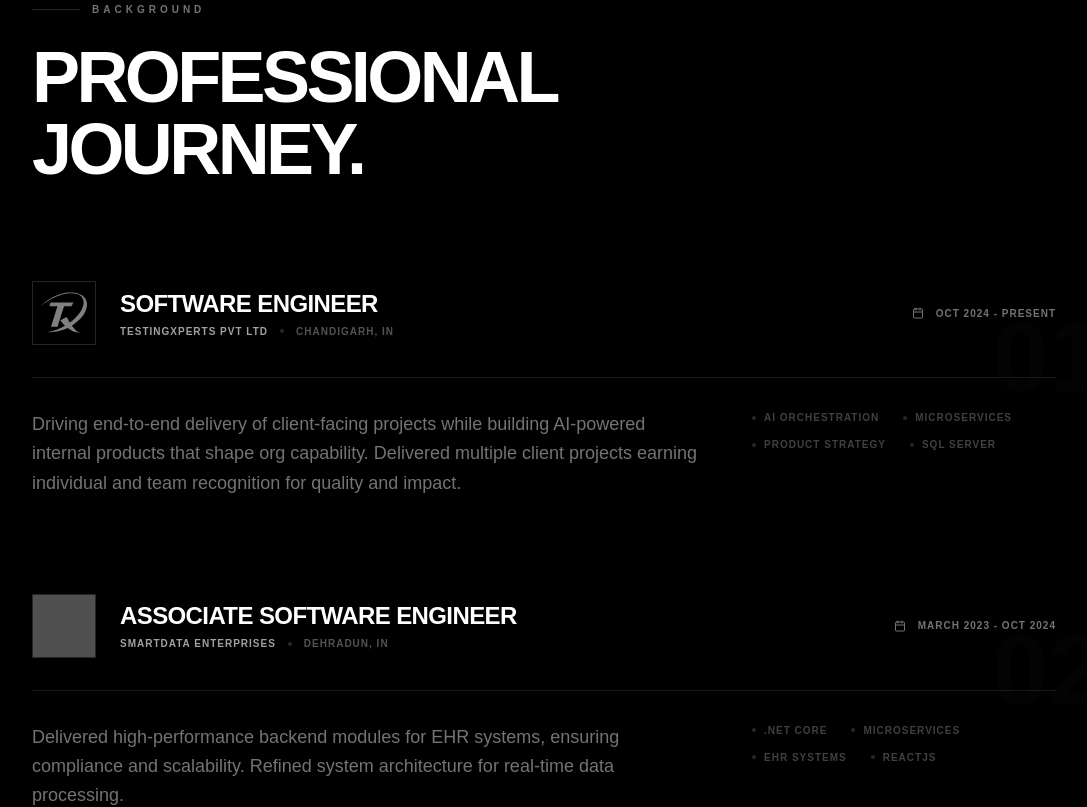
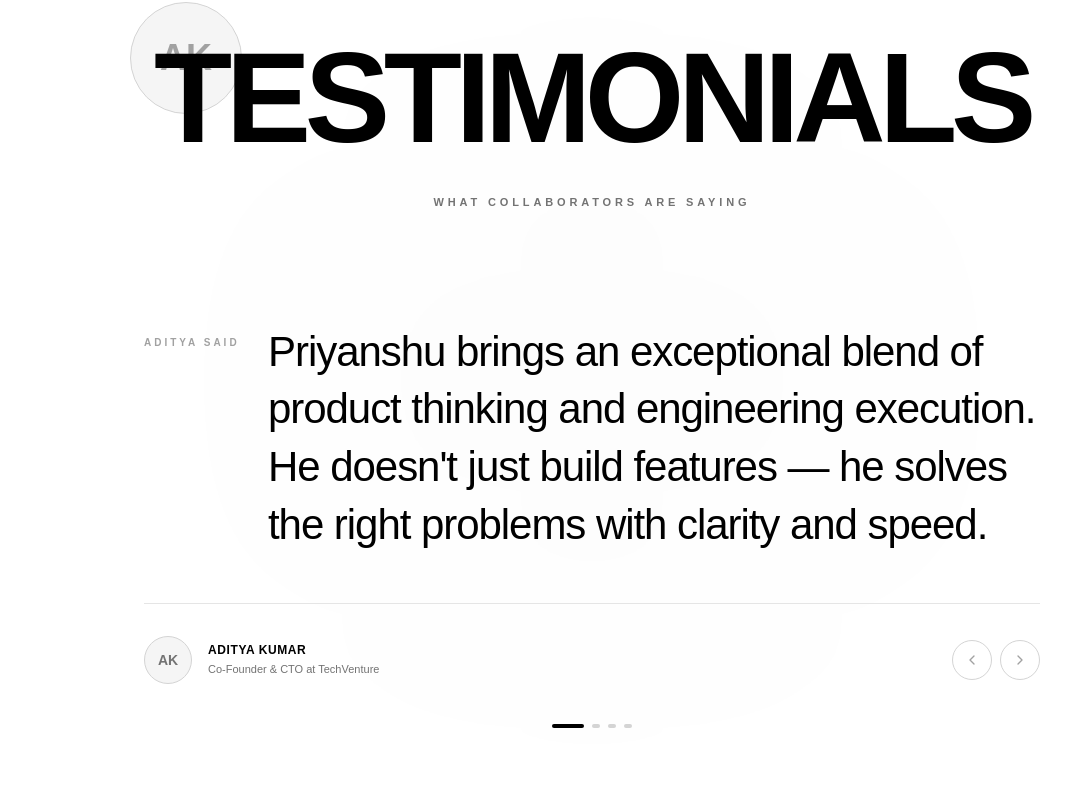
Before and after one commit to therealrawat/portfolio, a React (Vite) app: page / in a window 1280 px wide. Shown: the part 4940-5747 px from the top of the page, without its empty margins (48-1135 px from the left). Built offline with nearby package versions, Linux system fonts and the light colour scheme; grey boxes are pictures that could not be loaded.

Commit message:
feat: add Testimonials component to showcase user feedback

```diff
--- a/src/App.tsx
+++ b/src/App.tsx
@@ -4,6 +4,7 @@ import ValueProp from './components/ValueProp';
 import Projects from './components/Projects';
 import ProductMindset from './components/ProductMindset';
 import TechStack from './components/TechStack';
+import Testimonials from './components/Testimonials';
 import Footer from './components/Footer';
 import AIAssistant from './components/AIAssistant';
 import Experience from './components/Experience';
@@ -33,6 +34,7 @@ function App() {
         <Projects />
         <ProductMindset />
         <TechStack />
+        <Testimonials />
         <Experience />
         <Footer />
         <AIAssistant />
--- /dev/null
+++ b/src/components/Testimonials.tsx
@@ -0,0 +1,243 @@
+import { useState } from 'react';
+import { motion, AnimatePresence } from 'framer-motion';
+import { ChevronLeft, ChevronRight } from 'lucide-react';
+
+/* ─── Testimonial Data ──────────────────────────────────────────────────── */
+
+const testimonials = [
+  {
+    quote:
+      "Priyanshu brings an exceptional blend of product thinking and engineering execution. He doesn't just build features \u2014 he solves the right problems with clarity and speed.",
+    name: 'ADITYA KUMAR',
+    title: 'Co-Founder & CTO at TechVenture',
+    prefix: 'ADITYA SAID',
+    initials: 'AK',
+  },
+  {
+    quote:
+      'Working with Priyanshu was a game-changer. He transformed our chaotic workflows into intelligent, automated systems that saved us hundreds of hours every month.',
+    name: 'NEHA SHARMA',
+    title: 'Head of Product at ScaleOps',
+    prefix: 'NEHA SAID',
+    initials: 'NS',
+  },
+  {
+    quote:
+      'His ability to understand both the technical constraints and the business impact is rare. Every product decision was backed by data and delivered with precision.',
+    name: 'RAHUL MEHTA',
+    title: 'VP of Engineering at CloudFirst',
+    prefix: 'RAHUL SAID',
+    initials: 'RM',
+  },
+  {
+    quote:
+      "Priyanshu doesn't just ship code \u2014 he ships outcomes. His AI-driven solutions were the most impactful addition to our product in years.",
+    name: 'SARAH CHEN',
+    title: 'Director of Innovation at NovaTech',
+    prefix: 'SARAH SAID',
+    initials: 'SC',
+  },
+];
+
+/* ─── Animation Variants ─────────────────────────────────────────────────── */
+
+const quoteVariants = {
+  enter: (direction: number) => ({
+    x: direction > 0 ? 80 : -80,
+    opacity: 0,
+    filter: 'blur(4px)',
+  }),
+  center: {
+    x: 0,
+    opacity: 1,
+    filter: 'blur(0px)',
+    transition: {
+      duration: 0.6,
+      ease: [0.76, 0, 0.24, 1],
+    },
+  },
+  exit: (direction: number) => ({
+    x: direction > 0 ? -80 : 80,
+    opacity: 0,
+    filter: 'blur(4px)',
+    transition: {
+      duration: 0.4,
+      ease: [0.76, 0, 0.24, 1],
+    },
+  }),
+};
+
+const metaVariants = {
+  enter: { y: 12, opacity: 0 },
+  center: {
+    y: 0,
+    opacity: 1,
+    transition: { duration: 0.5, delay: 0.15, ease: [0.76, 0, 0.24, 1] },
+  },
+  exit: {
+    y: -12,
+    opacity: 0,
+    transition: { duration: 0.3 },
+  },
+};
+
+/* ─── Component ──────────────────────────────────────────────────────────── */
+
+export default function Testimonials() {
+  const [[activeIndex, direction], setActiveIndex] = useState([0, 0]);
+
+  const paginate = (newDirection: number) => {
+    setActiveIndex((prev) => {
+      const next = prev[0] + newDirection;
+      if (next < 0) return [testimonials.length - 1, newDirection];
+      if (next >= testimonials.length) return [0, newDirection];
+      return [next, newDirection];
+    });
+  };
+
+  const current = testimonials[activeIndex];
+
+  return (
+    <section id="testimonials" className="py-32 md:py-40 px-8 md:px-20 bg-white relative overflow-hidden">
+      {/* Ambient glow */}
+      <div className="pointer-events-none absolute inset-0 flex items-center justify-center">
+        <div className="w-[500px] h-[500px] rounded-full bg-black/[0.012] blur-[140px]" />
+      </div>
+
+      <div className="max-w-6xl mx-auto relative z-10">
+        {/* ── Header: Large title with avatar circle ── */}
+        <motion.div
+          initial={{ opacity: 0, y: 30 }}
+          whileInView={{ opacity: 1, y: 0 }}
+          viewport={{ once: true }}
+          transition={{ duration: 0.9, ease: [0.76, 0, 0.24, 1] }}
+          className="text-center mb-8"
+        >
+          {/* Title with overlapping avatar ring */}
+          <div className="relative inline-block">
+            {/* Avatar circle behind the "T" */}
+            <div className="absolute -top-6 -left-4 md:-top-8 md:-left-6 w-20 h-20 md:w-28 md:h-28 rounded-full border border-neutral-300 bg-neutral-100 flex items-center justify-center overflow-hidden z-0">
+              <span className="text-2xl md:text-4xl font-black text-neutral-400 select-none">
+                {current.initials}
+              </span>
+            </div>
+
+            <h2 className="relative z-10 text-6xl sm:text-7xl md:text-8xl lg:text-9xl font-black text-black tracking-tighter">
+              TESTIMONIALS
+            </h2>
+          </div>
+        </motion.div>
+
+        {/* ── Subtitle ── */}
+        <motion.div
+          initial={{ opacity: 0, y: 16 }}
+          whileInView={{ opacity: 1, y: 0 }}
+          viewport={{ once: true }}
+          transition={{ duration: 0.7, delay: 0.15 }}
+          className="flex items-center justify-center gap-3 mb-20 md:mb-28"
+        >
+          {/* <div className="w-8 h-8 rounded-full border border-neutral-700 flex items-center justify-center">
+            <Play className="w-3 h-3 text-neutral-400 ml-0.5" />
+          </div> */}
+          <span className="text-[10px] md:text-[11px] uppercase tracking-[0.35em] text-neutral-500 font-bold">
+            What collaborators are saying
+          </span>
+        </motion.div>
+
+        {/* ── Quote Carousel ── */}
+        <div className="min-h-[220px] md:min-h-[200px] relative mb-16 md:mb-20">
+          <AnimatePresence mode="wait" custom={direction}>
+            <motion.div
+              key={activeIndex}
+              custom={direction}
+              variants={quoteVariants as any}
+              initial="enter"
+              animate="center"
+              exit="exit"
+              className="absolute inset-0"
+            >
+              {/* Prefix label */}
+              <div className="flex items-start gap-4 md:gap-6 max-w-4xl mx-auto">
+                <span className="hidden md:block text-[10px] uppercase tracking-[0.3em] text-neutral-400 font-bold mt-3 whitespace-nowrap min-w-[100px]">
+                  {current.prefix}
+                </span>
+
+                <p className="text-2xl sm:text-3xl md:text-4xl lg:text-[42px] font-medium text-black leading-snug tracking-tight">
+                  {current.quote}
+                </p>
+              </div>
+            </motion.div>
+          </AnimatePresence>
+        </div>
+
+        {/* ── Footer: Avatar + Name + Nav Arrows ── */}
+        <div className="flex items-center justify-between max-w-4xl mx-auto pt-8 border-t border-neutral-200">
+          {/* Person info */}
+          <AnimatePresence mode="wait">
+            <motion.div
+              key={activeIndex}
+              variants={metaVariants as any}
+              initial="enter"
+              animate="center"
+              exit="exit"
+              className="flex items-center gap-4"
+            >
+              {/* Avatar circle */}
+              <div className="w-12 h-12 rounded-full border border-neutral-300 bg-neutral-100 flex items-center justify-center flex-shrink-0">
+                <span className="text-sm font-bold text-neutral-500">
+                  {current.initials}
+                </span>
+              </div>
+
+              <div>
+                <div className="text-[12px] font-bold text-black tracking-wider uppercase">
+                  {current.name}
+                </div>
+                <div className="text-[11px] text-neutral-500 mt-0.5">
+                  {current.title}
+                </div>
+              </div>
+            </motion.div>
+          </AnimatePresence>
+
+          {/* Navigation arrows */}
+          <div className="flex items-center gap-2">
+            {/* Progress indicator */}
+
+            <button
+              onClick={() => paginate(-1)}
+              aria-label="Previous testimonial"
+              className="w-10 h-10 rounded-full border border-neutral-300 flex items-center justify-center text-neutral-400 transition-all duration-300 hover:border-neutral-500 hover:text-black hover:bg-black/[0.03] active:scale-95"
+            >
+              <ChevronLeft className="w-4 h-4" />
+            </button>
+
+            <button
+              onClick={() => paginate(1)}
+              aria-label="Next testimonial"
+              className="w-10 h-10 rounded-full border border-neutral-300 flex items-center justify-center text-neutral-400 transition-all duration-300 hover:border-neutral-500 hover:text-black hover:bg-black/[0.03] active:scale-95"
+            >
+              <ChevronRight className="w-4 h-4" />
+            </button>
+          </div>
+        </div>
+
+        {/* ── Dot Indicators ── */}
+        <div className="flex items-center justify-center gap-2 mt-10">
+          {testimonials.map((_, i) => (
+            <button
+              key={i}
+              onClick={() => setActiveIndex([i, i > activeIndex ? 1 : -1])}
+              aria-label={`Go to testimonial ${i + 1}`}
+              className={`h-1 rounded-full transition-all duration-500 ${
+                i === activeIndex
+                  ? 'w-8 bg-black'
+                  : 'w-2 bg-neutral-300 hover:bg-neutral-500'
+              }`}
+            />
+          ))}
+        </div>
+      </div>
+    </section>
+  );
+}
```
